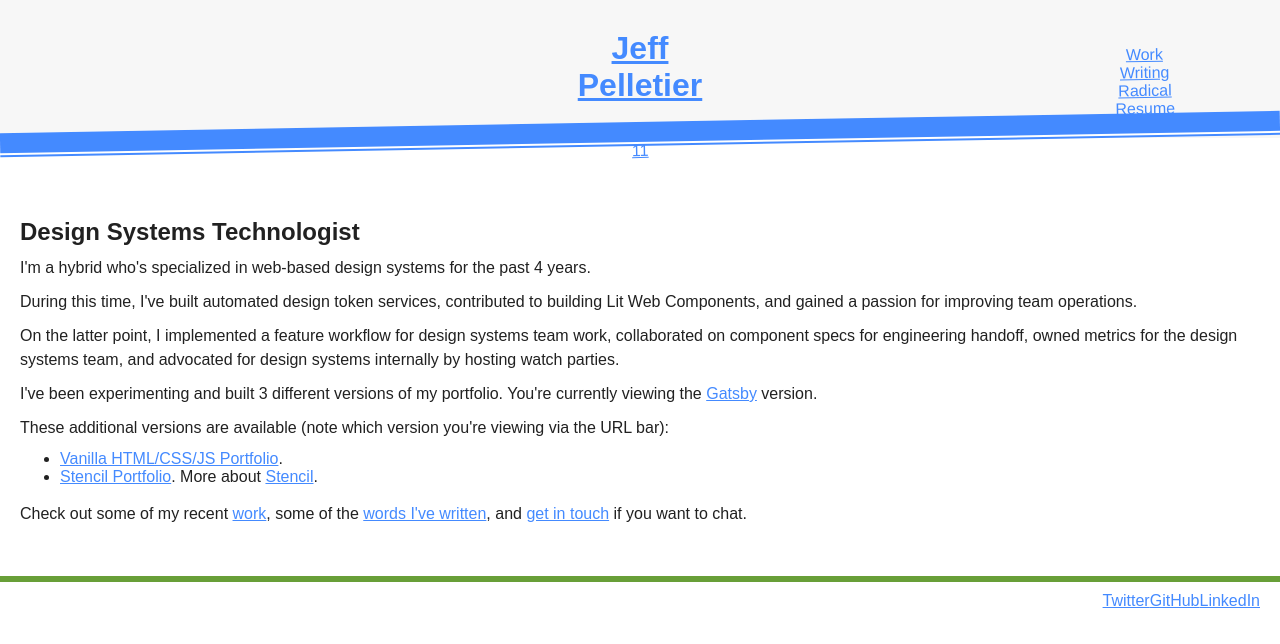
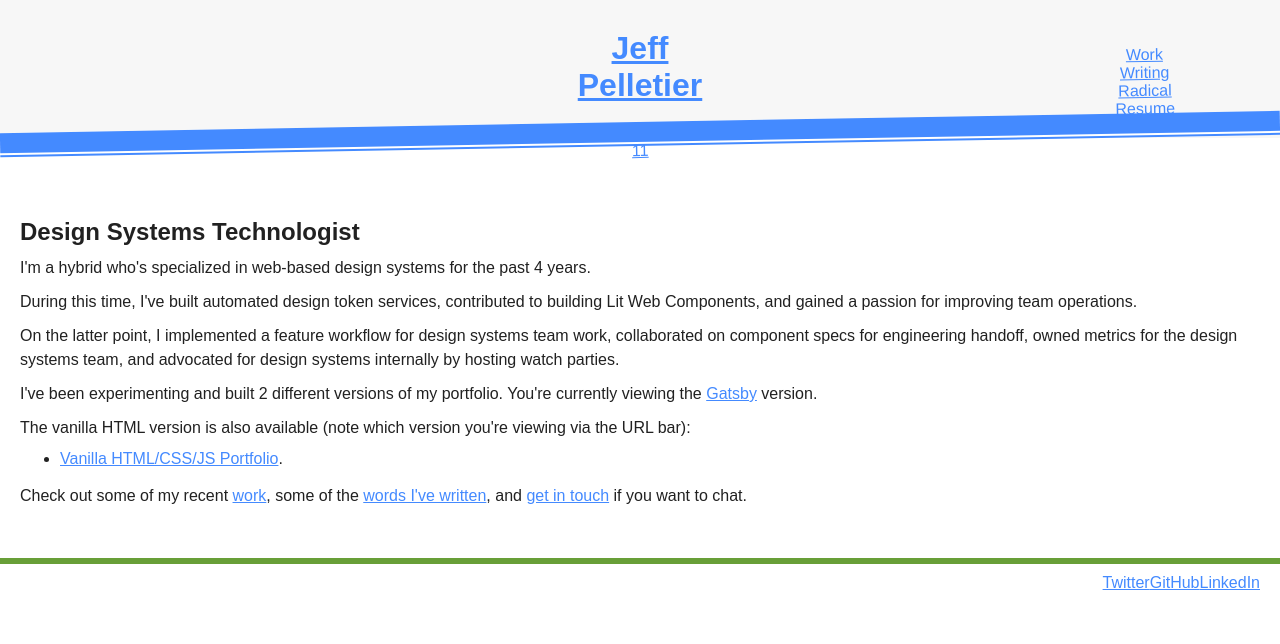
Before and after one commit to withinsight/jeffpelletier.me-gatsby, a Gatsby app: page / in a window 1280 px wide. Shown: the top 644 px of the page. Built offline with nearby package versions, Linux system fonts and the light colour scheme.

Commit message:
decommussion stencil version

```diff
--- a/src/pages/index.js
+++ b/src/pages/index.js
@@ -13,13 +13,12 @@ export default () => (
 
         <p>On the latter point, I implemented a feature workflow for design systems team work, collaborated on component specs for engineering handoff, owned metrics for the design systems team, and advocated for design systems internally by hosting watch parties.</p>
 
-        <p>I've been experimenting and built 3 different versions of my portfolio. You're currently viewing the <a data-hook="link-external" href="https://www.gatsbyjs.org/" rel="external">Gatsby</a> version.</p>
+        <p>I've been experimenting and built 2 different versions of my portfolio. You're currently viewing the <a data-hook="link-external" href="https://www.gatsbyjs.org/" rel="external">Gatsby</a> version.</p>
 
-        <p>These additional versions are available (note which version you're viewing via the URL bar):</p>
+        <p>The vanilla HTML version is also available (note which version you're viewing via the URL bar):</p>
 
         <ul>
             <li><a href="http://jeffpelletier.me">Vanilla HTML/CSS/JS Portfolio</a>.</li>
-            <li><a href="http://stencil.jeffpelletier.me">Stencil Portfolio</a>. More about <a data-hook="link-external" href="https://stenciljs.com/" rel="external">Stencil</a>.</li>
         </ul>
 
         <p>Check out some of my recent <a href="work.html">work</a>, some of the <Link to="/writing">words I've written</Link>, and <a href="mailto:jeffrey.k.pelletier+folio@gmail.com">get in touch</a> if you want to chat.</p>
```
